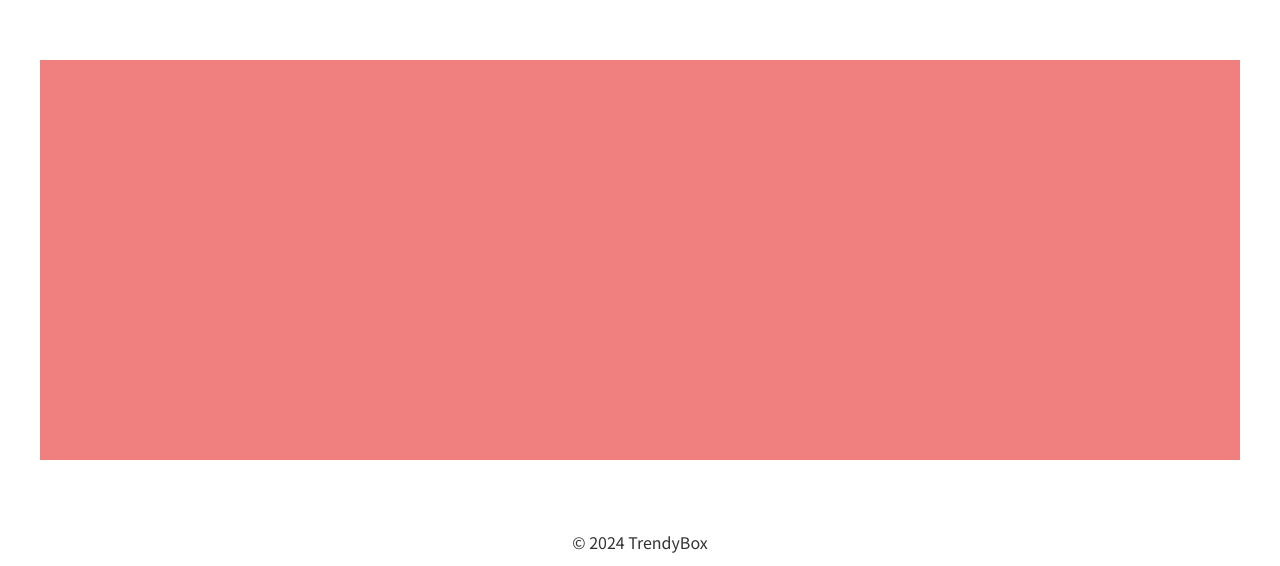
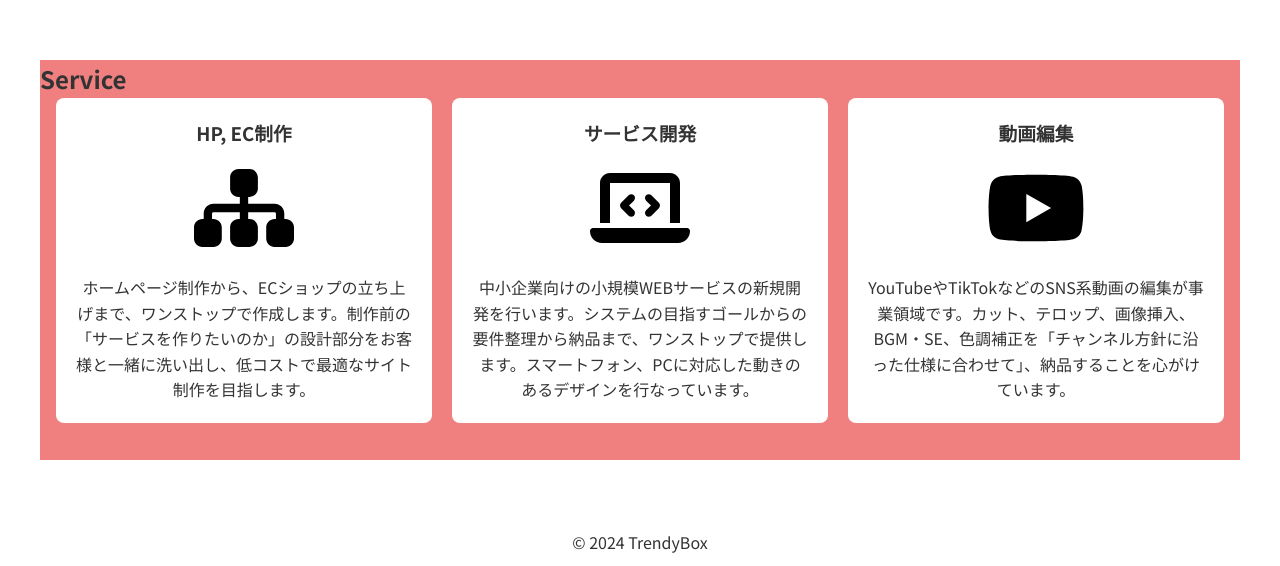
Before and after one commit to worldwideweb13/cssGridLesson, a plain HTML site: page index.html in a window 1280 px wide. Shown: the part 600-1166 px from the top of the page. Drawn offline with Linux system fonts and the light colour scheme.

Commit message:
4-1. main-contents : サービスセクション

```diff
--- a/index.css
+++ b/index.css
@@ -160,6 +160,38 @@ body {
   height: 400px;
 }
 
+/* サービスカード */
+.service-cards {
+  display: flex; /* フレックスボックスで子要素を管理 */
+  flex-wrap: wrap; /* 子要素を折り返し可能に */
+  gap: 20px; /* カード間のギャップを指定 */
+  justify-content: center; /* カードを中央に配置 */
+}
+
+.service-card {
+  background-color: #fff; /* 背景色を白に設定 */
+  border-radius: 8px; /* 角を丸くする */
+  padding: 20px; /* 内側の余白を指定 */
+  flex: 1 1 calc(33% - 20px); /* フレックスアイテムのサイズを指定 */
+  max-width: calc(33% - 20px); /* 最大幅を指定 */
+  text-align: center; /* テキストを中央揃え */
+}
+
+.service-card img {
+  width: 100px; /* 画像の幅を指定 */
+  height: 100px; /* 画像の高さを指定 */
+  margin-bottom: 10px; /* 下部の余白を指定 */
+}
+
+.service-card h3 {
+  color: #333; /* テキストの色を指定 */
+  margin-bottom: 10px; /* 下部の余白を指定 */
+}
+
+.service-card p {
+  color: #333; /* テキストの色を指定 */
+}
+
 /* フッターのスタイル */
 .footer {
   grid-area: footer; /* グリッドエリアを指定 */
--- a/index.html
+++ b/index.html
@@ -63,6 +63,35 @@
       <!-- メインコンテンツ -->
       <main class="main-content">
         <!-- サービスセクション -->
+        <section id="service">
+          <h2>Service</h2>
+          <div class="service-cards">
+            <!-- サービスカード1 -->
+            <div class="service-card">
+              <h3>HP, EC制作</h3>
+              <img src="../icon/sitemap-solid.svg" alt="HP, EC制作" />
+              <p>
+                ホームページ制作から、ECショップの立ち上げまで、ワンストップで作成します。制作前の「サービスを作りたいのか」の設計部分をお客様と一緒に洗い出し、低コストで最適なサイト制作を目指します。
+              </p>
+            </div>
+            <!-- サービスカード2 -->
+            <div class="service-card">
+              <h3>サービス開発</h3>
+              <img src="../icon/laptop-code-solid.svg" alt="プログラミング" />
+              <p>
+                中小企業向けの小規模WEBサービスの新規開発を行います。システムの目指すゴールからの要件整理から納品まで、ワンストップで提供します。スマートフォン、PCに対応した動きのあるデザインを行なっています。
+              </p>
+            </div>
+            <!-- サービスカード3 -->
+            <div class="service-card">
+              <h3>動画編集</h3>
+              <img src="../icon/youtube-brands-solid.svg" alt="動画編集" />
+              <p>
+                YouTubeやTikTokなどのSNS系動画の編集が事業領域です。カット、テロップ、画像挿入、BGM・SE、色調補正を「チャンネル方針に沿った仕様に合わせて」、納品することを心がけています。
+              </p>
+            </div>
+          </div>
+        </section>
         <!-- キャリアセクション -->
         <!-- ブログセクション -->
       </main>
```
